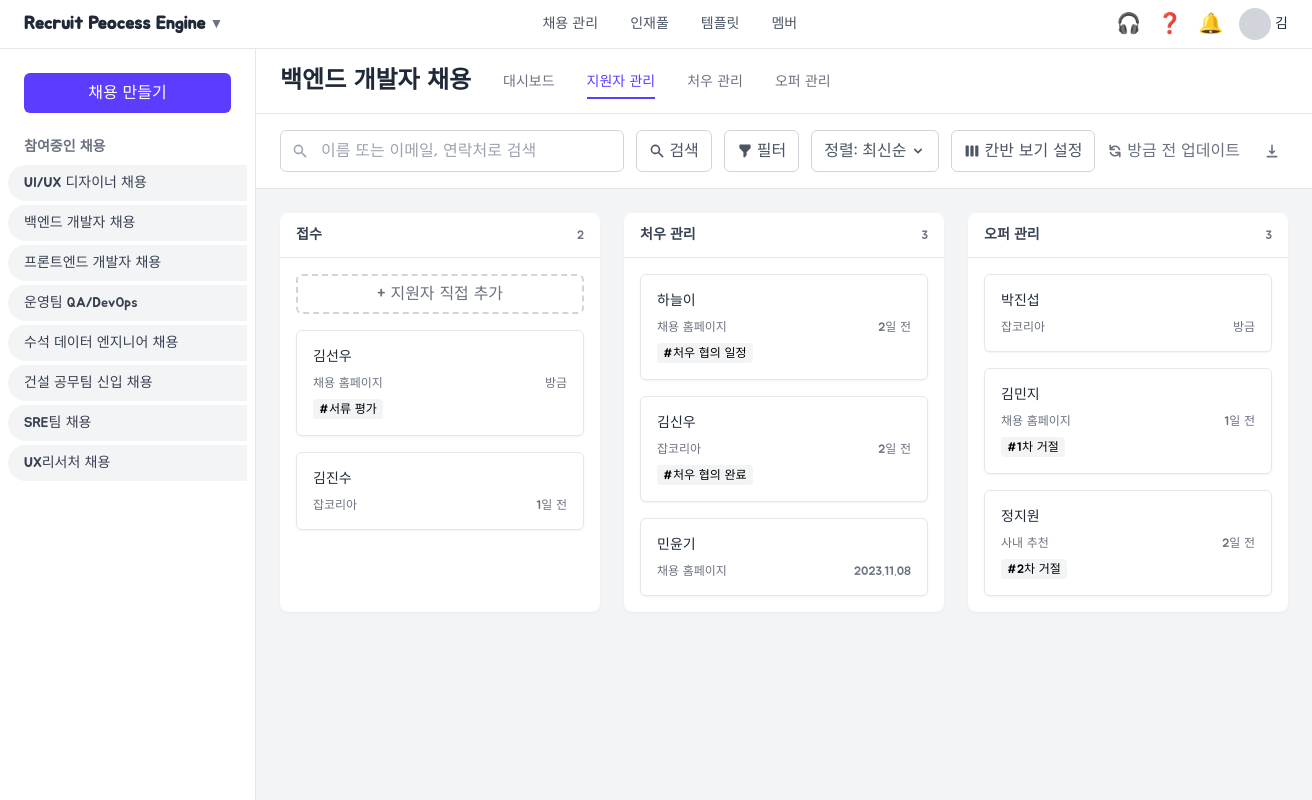
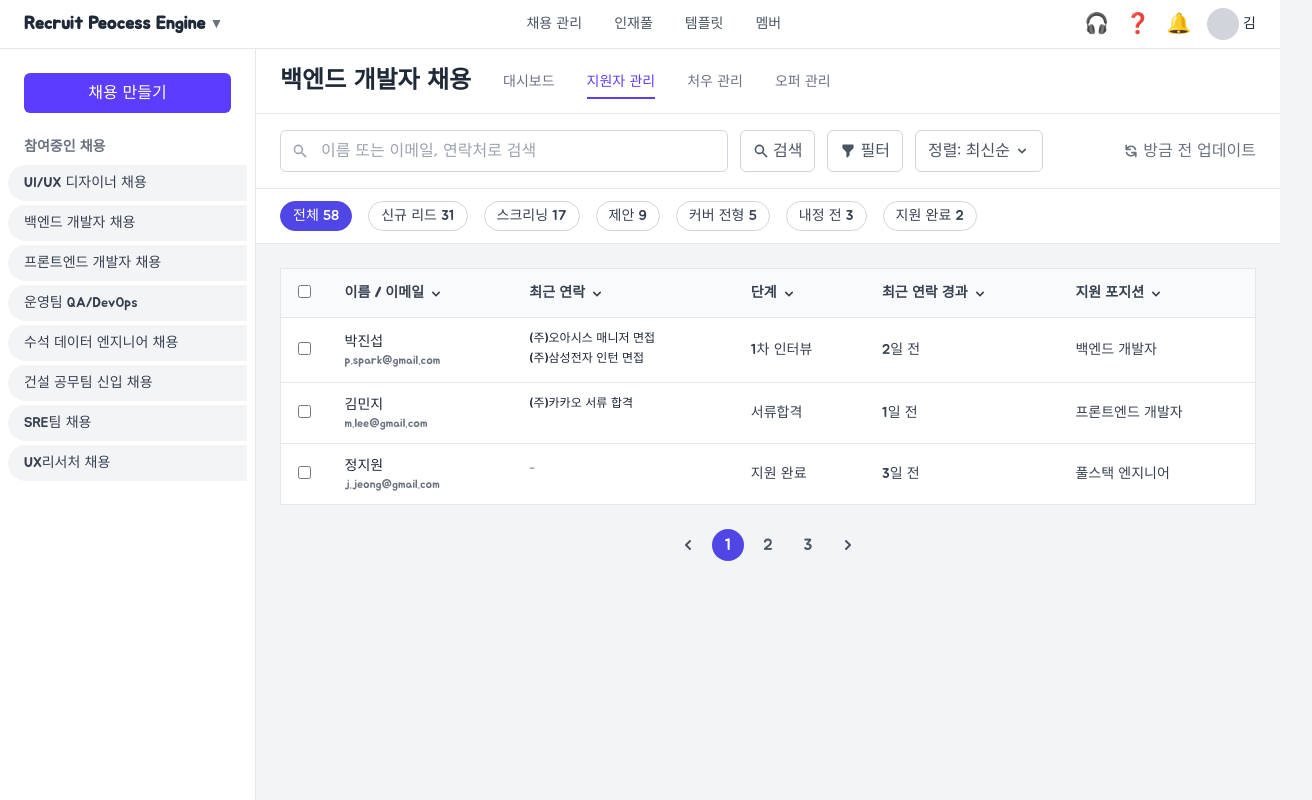
Before and after one commit to HongJungWan/recruit-process-engine-front, a React (Vite) app: page /candidates in a window 1280 px wide. Shown: the whole page, 1312 px wide, since content can reach past the window. Built offline with nearby package versions, Linux system fonts and the light colour scheme.

Commit message:
fix: 지원자 칸반 -> 그리드 형식으로 변경

```diff
--- a/src/pages/Candidates.jsx
+++ b/src/pages/Candidates.jsx
@@ -1,5 +1,4 @@
-// src/pages/Candidates.jsx
-import React from "react";
+import React, { useState } from "react";
 import Sidebar from "@/components/common/Sidebar";
 import Topbar from "@/components/common/Topbar";
 import Header from "@/components/common/Header";
@@ -10,89 +9,54 @@ import {
   HiRefresh,
   HiViewBoards,
   HiDownload,
+  HiChevronLeft,
+  HiChevronRight,
 } from "react-icons/hi";
 
 const Candidates = () => {
-  const columns = [
+  // 필터 탭 데이터
+  const filterTabs = [
+    { id: "all", label: "전체", count: 58 },
+    { id: "new", label: "신규 리드", count: 31 },
+    { id: "screening", label: "스크리닝", count: 17 },
+    { id: "proposal", label: "제안", count: 9 },
+    { id: "cover", label: "커버 전형", count: 5 },
+    { id: "offerPending", label: "내정 전", count: 3 },
+    { id: "completed", label: "지원 완료", count: 2 },
+  ];
+  const [activeTab, setActiveTab] = useState("all");
+
+  // 더미 테이블 데이터
+  const rows = [
     {
-      id: "received",
-      title: "접수",
-      count: 2,
-      showAddButton: true,
-      items: [
-        {
-          id: 1,
-          name: "김선우",
-          source: "채용 홈페이지",
-          time: "방금",
-          tags: ["#서류 평가"],
-        },
-        {
-          id: 2,
-          name: "김진수",
-          source: "잡코리아",
-          time: "1일 전",
-          tags: [],
-        },
+      id: 1,
+      name: "박진섭",
+      email: "p.spark@gmail.com",
+      recentContacts: [
+        { company: "(주)오아시스", step: "매니저 면접" },
+        { company: "(주)삼성전자", step: "인턴 면접" },
       ],
+      stage: "1차 인터뷰",
+      stageTime: "2일 전",
+      position: "백엔드 개발자",
     },
     {
-      id: "negotiation",
-      title: "처우 관리",
-      count: 3,
-      showAddButton: false,
-      items: [
-        {
-          id: 4,
-          name: "하늘이",
-          source: "채용 홈페이지",
-          time: "2일 전",
-          tags: ["#처우 협의 일정"],
-        },
-        {
-          id: 5,
-          name: "김신우",
-          source: "잡코리아",
-          time: "2일 전",
-          tags: ["#처우 협의 완료"],
-        },
-        {
-          id: 6,
-          name: "민윤기",
-          source: "채용 홈페이지",
-          time: "2023.11.08",
-          tags: [],
-        },
-      ],
+      id: 2,
+      name: "김민지",
+      email: "m.lee@gmail.com",
+      recentContacts: [{ company: "(주)카카오", step: "서류 합격" }],
+      stage: "서류합격",
+      stageTime: "1일 전",
+      position: "프론트엔드 개발자",
     },
     {
-      id: "offer",
-      title: "오퍼 관리",
-      count: 3,
-      showAddButton: false,
-      items: [
-        {
-          id: 7,
-          name: "박진섭",
-          source: "잡코리아",
-          time: "방금",
-          tags: [],
-        },
-        {
-          id: 8,
-          name: "김민지",
-          source: "채용 홈페이지",
-          time: "1일 전",
-          tags: ["#1차 거절"],
-        },
-        {
-          id: 9,
-          name: "정지원",
-          source: "사내 추천",
-          time: "2일 전",
-          tags: ["#2차 거절"],
-        },
-      ],
+      id: 3,
+      name: "정지원",
+      email: "j.jeong@gmail.com",
+      recentContacts: [],
+      stage: "지원 완료",
+      stageTime: "3일 전",
+      position: "풀스택 엔지니어",
     },
   ];
 
@@ -104,108 +68,135 @@ const Candidates = () => {
         <div className="flex-1 flex flex-col overflow-auto bg-neutral-100">
           <Header title="백엔드 개발자 채용" />
 
-          {/* 검색·필터·정렬·칸반 설정 바 */}
+          {/* 툴바 */}
           <div className="flex items-center flex-wrap gap-3 px-6 py-4 bg-white border-b border-gray-200">
-            {/* 검색 */}
             <div className="relative flex-1 max-w-md">
-              <HiSearch className="absolute left-3 top-1/2 transform -translate-y-1/2 text-gray-400" />
+              <HiSearch className="absolute left-3 top-1/2 -translate-y-1/2 text-gray-400" />
               <input
                 type="text"
                 placeholder="이름 또는 이메일, 연락처로 검색"
                 className="w-full pl-10 pr-4 py-2 border border-gray-300 rounded-md focus:outline-none focus:ring-1 focus:ring-indigo-500"
               />
             </div>
-
-            {/* 검색 */}
             <button className="flex items-center px-3 py-2 border border-gray-300 rounded-md text-gray-600 hover:bg-gray-50">
               <HiSearch className="mr-1" /> 검색
             </button>
-
-            {/* 필터 */}
-            <button className="flex items-center px-3 py-2 bg-white border border-gray-300 rounded-md text-gray-600 hover:bg-gray-50">
+            <button className="flex items-center px-3 py-2 border border-gray-300 rounded-md text-gray-600 hover:bg-gray-50">
               <HiFilter className="mr-1" /> 필터
             </button>
-
-            {/* 정렬 */}
-            <button className="flex items-center px-3 py-2 bg-white border border-gray-300 rounded-md text-gray-600 hover:bg-gray-50">
-              정렬: 최신순 <HiChevronDown className="ml-1" />
+            <button className="flex items-center px-3 py-2 border border-gray-300 rounded-md text-gray-600 hover:bg-gray-50">
+              정렬: 최신순 <HiChevronDown className="ml-1 h-4 w-4" />
             </button>
-
-            {/* 칸반 보기 설정 */}
-            <button className="flex items-center px-3 py-2 bg-white border border-gray-300 rounded-md text-gray-600 hover:bg-gray-50">
-              <HiViewBoards className="mr-1" /> 칸반 보기 설정
-            </button>
-
-            {/* 우측 새로고침 / 내보내기 */}
             <div className="ml-auto flex items-center space-x-4">
               <button className="flex items-center text-gray-500 hover:text-gray-700">
-                <HiRefresh className="mr-1" />
-                방금 전 업데이트
-              </button>
-              <button className="p-2 text-gray-500 hover:text-gray-700">
-                <HiDownload />
+                <HiRefresh className="mr-1" /> 방금 전 업데이트
               </button>
             </div>
           </div>
 
-          {/* 칸반 보드 */}
-          <div className="p-6 flex-1 overflow-x-auto">
-            <div className="flex space-x-6 min-w-max">
-              {columns.map((col) => (
-                <div
-                  key={col.id}
-                  className="w-80 flex-shrink-0 bg-white rounded-lg shadow-sm flex flex-col"
+          {/* 필터 탭 */}
+          <div className="px-6 py-3 bg-white border-b border-gray-200">
+            <div className="flex space-x-4 overflow-x-auto">
+              {filterTabs.map((tab) => (
+                <button
+                  key={tab.id}
+                  onClick={() => setActiveTab(tab.id)}
+                  className={`flex-shrink-0 px-3 py-1 text-sm font-medium rounded-full border transition-colors duration-150 ${
+                    activeTab === tab.id
+                      ? "bg-indigo-600 text-white border-indigo-600"
+                      : "bg-white text-gray-700 border-gray-300 hover:bg-gray-50"
+                  }`}
                 >
-                  {/* Header */}
-                  <div className="px-4 py-3 border-b border-gray-200 flex items-center justify-between">
-                    <h3 className="text-sm font-semibold text-gray-700">
-                      {col.title}
-                    </h3>
-                    <span className="text-xs font-medium text-gray-500">
-                      {col.count}
-                    </span>
-                  </div>
+                  {tab.label} {tab.count}
+                </button>
+              ))}
+            </div>
+          </div>
 
-                  {/* Body */}
-                  <div className="p-4 flex-1 overflow-y-auto space-y-4">
-                    {col.showAddButton && (
-                      <button
-                        type="button"
-                        className="w-full h-10 flex items-center justify-center border-2 border-dashed border-gray-300 rounded-md text-gray-500 hover:bg-gray-50"
-                      >
-                        + 지원자 직접 추가
-                      </button>
-                    )}
+          {/* 데이터 테이블 */}
+          <div className="p-6 flex-1 overflow-auto flex flex-col">
+            <table className="min-w-full bg-white border border-gray-200">
+              <thead className="bg-gray-50">
+                <tr>
+                  <th className="px-4 py-3 border-b text-center w-12">
+                    <input type="checkbox" />
+                  </th>
+                  <th className="px-4 py-3 border-b text-left text-sm font-semibold text-gray-700 cursor-pointer">
+                    이름 / 이메일 <HiChevronDown className="inline h-4 w-4" />
+                  </th>
+                  <th className="px-4 py-3 border-b text-left text-sm font-semibold text-gray-700 cursor-pointer">
+                    최근 연락 <HiChevronDown className="inline h-4 w-4" />
+                  </th>
+                  <th className="px-4 py-3 border-b text-left text-sm font-semibold text-gray-700 cursor-pointer">
+                    단계 <HiChevronDown className="inline h-4 w-4" />
+                  </th>
+                  <th className="px-4 py-3 border-b text-left text-sm font-semibold text-gray-700 cursor-pointer">
+                    최근 연락 경과 <HiChevronDown className="inline h-4 w-4" />
+                  </th>
+                  <th className="px-4 py-3 border-b text-left text-sm font-semibold text-gray-700 cursor-pointer">
+                    지원 포지션 <HiChevronDown className="inline h-4 w-4" />
+                  </th>
+                </tr>
+              </thead>
+              <tbody>
+                {rows.map((row) => (
+                  <tr key={row.id} className="hover:bg-gray-50">
+                    <td className="px-4 py-3 border-b text-center">
+                      <input type="checkbox" />
+                    </td>
+                    <td className="px-4 py-3 border-b">
+                      <div className="text-sm font-medium text-gray-800">
+                        {row.name}
+                      </div>
+                      <div className="text-xs text-gray-500">{row.email}</div>
+                    </td>
+                    <td className="px-4 py-3 border-b align-top">
+                      {row.recentContacts.length > 0 ? (
+                        row.recentContacts.map((c, i) => (
+                          <div
+                            key={i}
+                            className="flex justify-between text-xs mb-1"
+                          >
+                            <span className="text-gray-800">
+                              {c.company} {c.step}
+                            </span>
+                          </div>
+                        ))
+                      ) : (
+                        <span className="text-xs text-gray-400">-</span>
+                      )}
+                    </td>
+                    <td className="px-4 py-3 border-b text-sm text-gray-700">
+                      {row.stage}
+                    </td>
+                    <td className="px-4 py-3 border-b text-sm text-gray-700">
+                      {row.stageTime}
+                    </td>
+                    <td className="px-4 py-3 border-b text-sm text-gray-700">
+                      {row.position}
+                    </td>
+                  </tr>
+                ))}
+              </tbody>
+            </table>
 
-                    {col.items.map((item) => (
-                      <div
-                        key={item.id}
-                        className="bg-white border border-gray-200 rounded-md p-4 shadow-sm space-y-2"
-                      >
-                        <div className="text-sm font-medium text-gray-800">
-                          {item.name}
-                        </div>
-                        <div className="flex items-center justify-between text-xs text-gray-500">
-                          <span>{item.source}</span>
-                          <span>{item.time}</span>
-                        </div>
-                        {item.tags.length > 0 && (
-                          <div className="flex flex-wrap gap-1 text-xs">
-                            {item.tags.map((tag) => (
-                              <span
-                                key={tag}
-                                className="px-1.5 py-0.5 bg-gray-100 rounded"
-                              >
-                                {tag}
-                              </span>
-                            ))}
-                          </div>
-                        )}
-                      </div>
-                    ))}
-                  </div>
-                </div>
-              ))}
+            {/* 페이지네이션 */}
+            <div className="flex justify-center items-center space-x-2 mt-6">
+              <button className="flex items-center justify-center w-8 h-8 rounded-full hover:bg-gray-100">
+                <HiChevronLeft className="h-5 w-5 text-gray-600" />
+              </button>
+              <button className="w-8 h-8 rounded-full bg-indigo-600 text-white flex items-center justify-center">
+                1
+              </button>
+              <button className="w-8 h-8 rounded-full text-gray-600 hover:bg-gray-100 flex items-center justify-center">
+                2
+              </button>
+              <button className="w-8 h-8 rounded-full text-gray-600 hover:bg-gray-100 flex items-center justify-center">
+                3
+              </button>
+              <button className="flex items-center justify-center w-8 h-8 rounded-full hover:bg-gray-100">
+                <HiChevronRight className="h-5 w-5 text-gray-600" />
+              </button>
             </div>
           </div>
         </div>
```
